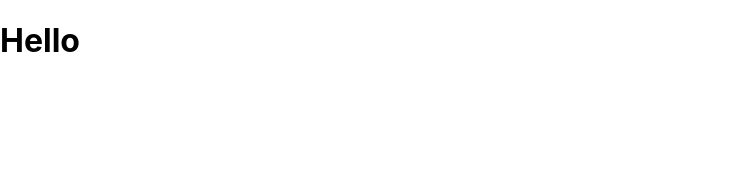
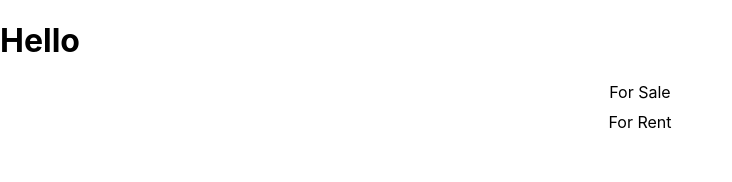
Before and after one commit to Tukashov/Estate-App, a Next.js app: page / in a window 1280 px wide. Shown: the top 182 px of the page, without its empty margins (0-732 px from the left). Built offline with nearby package versions, Linux system fonts and the light colour scheme.

Commit message:
feat: add purpose

```diff
--- a/pages/index.js
+++ b/pages/index.js
@@ -2,10 +2,18 @@
 import Image from 'next/image';
 import { Flex, Box, Text, Button } from '@chakra-ui/react';
 
+const Banner = ({ purpose }) => (
+    <Flex flexWrap="wrap" justifyContent="center" alignItems="center" m="10">
+        {purpose}
+    </Flex>
+)
+
 export default function Home() {
     return (
         <div>
-            <h1>Hello</h1>
+            <h1>Hello </h1>
+            <Banner purpose={'For Sale'}/>
+            <Banner purpose={'For Rent'}/>
         </div>
     )
 }
```
